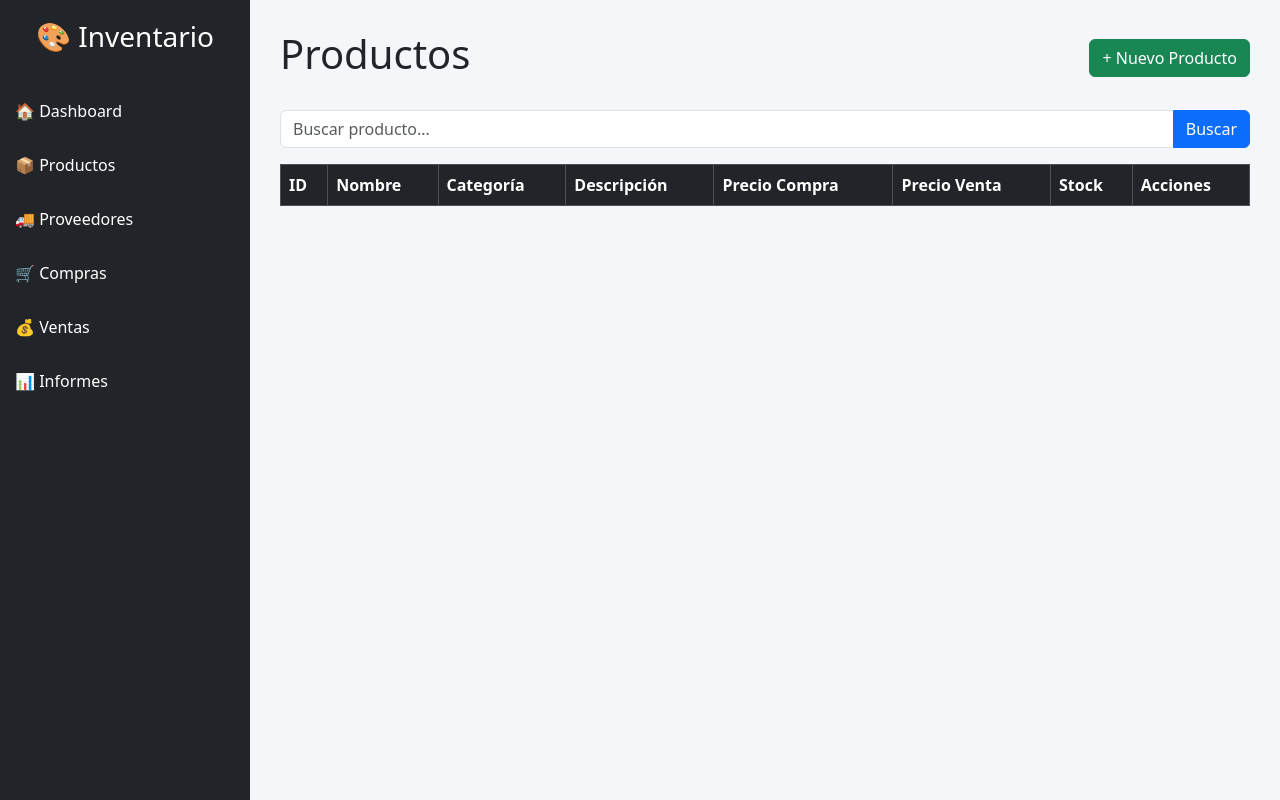
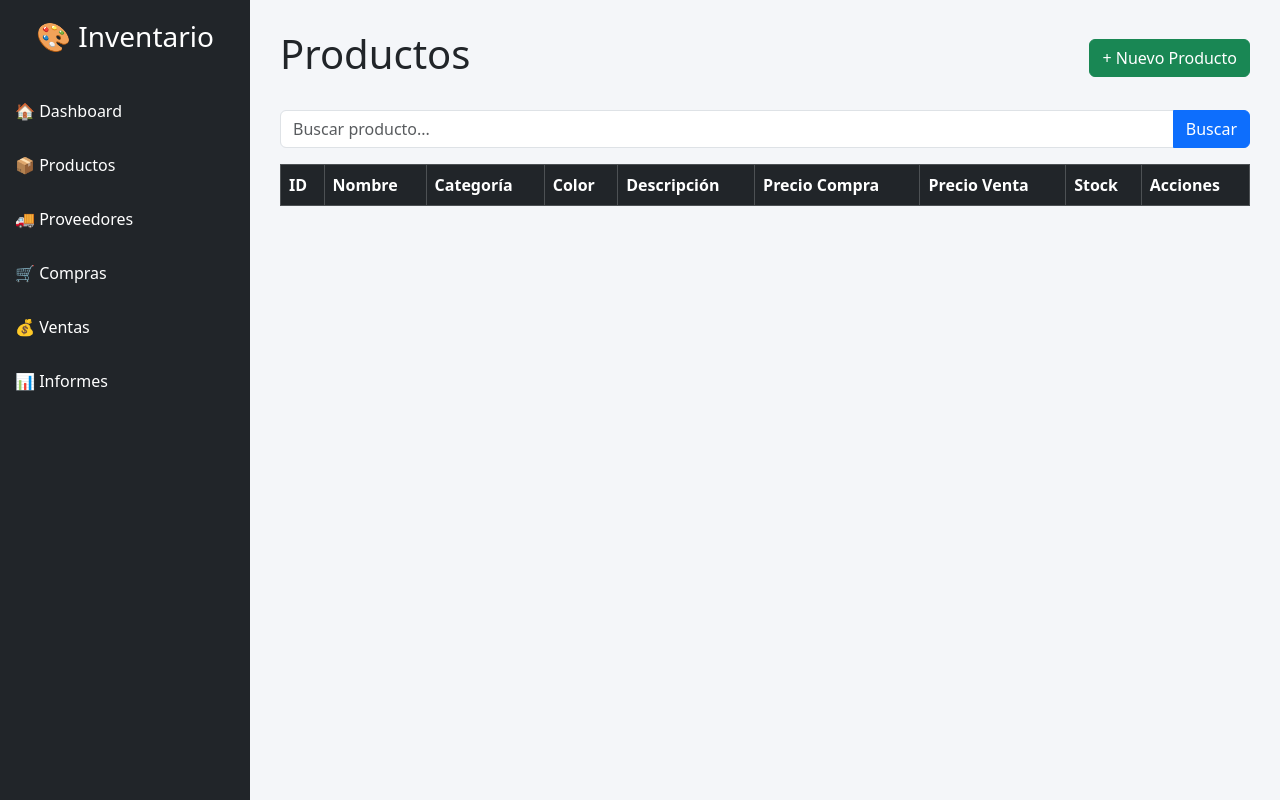
Before and after one commit to luisdaniiel/sistema-inventario, a Flask app: page /productos in a window 1280 px wide. Run offline with Flask 3, Linux system fonts and the light colour scheme; data that the repository does not hold is empty.

Commit message:
Agregar columna color al listado de productos

```diff
--- a/templates/productos.html
+++ b/templates/productos.html
@@ -39,6 +39,7 @@
             <th>ID</th>
             <th>Nombre</th>
             <th>Categoría</th>
+            <th>Color</th>
             <th>Descripción</th>
             <th>Precio Compra</th>
             <th>Precio Venta</th>
@@ -57,6 +58,7 @@
             <td>{{ producto.id_producto }}</td>
             <td>{{ producto.nombre }}</td>
             <td>{{ producto.categoria }}</td>
+            <td>{{ producto.color }}</td>
             <td>{{ producto.descripcion }}</td>
             <td>${{ producto.precio_compra }}</td>
             <td>${{ producto.precio_venta }}</td>
```
